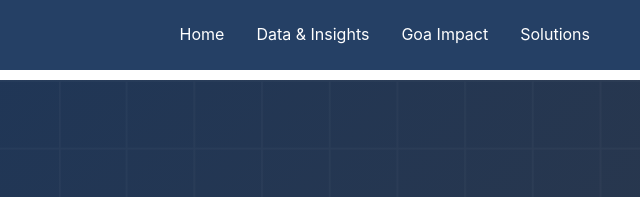
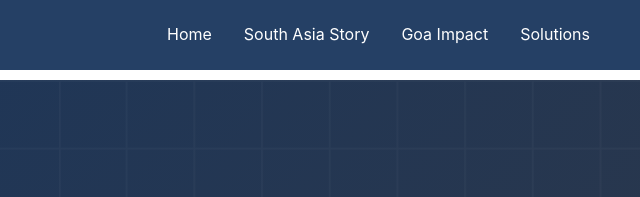
Before and after one commit to Ajaysingh477/Climate-action, a plain HTML site: page index.html in a window 1280 px wide. Shown: the top 197 px of the page, 618-1258 px from the left. Drawn offline with nearby package versions, Linux system fonts and the light colour scheme.

Commit message:
Update index.html

```diff
--- a/index.html
+++ b/index.html
@@ -19,7 +19,7 @@
             </a>
             <ul class="nav-links">
                 <li><a href="#" onclick="showPage('home')">Home</a></li>
-                <li><a href="#" onclick="showPage('data-insights')">Data & Insights</a></li>
+                <li><a href="#" onclick="showPage('south-asia')">South Asia Story</a></li>
                 <li><a href="#" onclick="showPage('goa-impact')">Goa Impact</a></li>
                 <li><a href="#" onclick="showPage('solutions')">Solutions</a></li>
             </ul>
```
